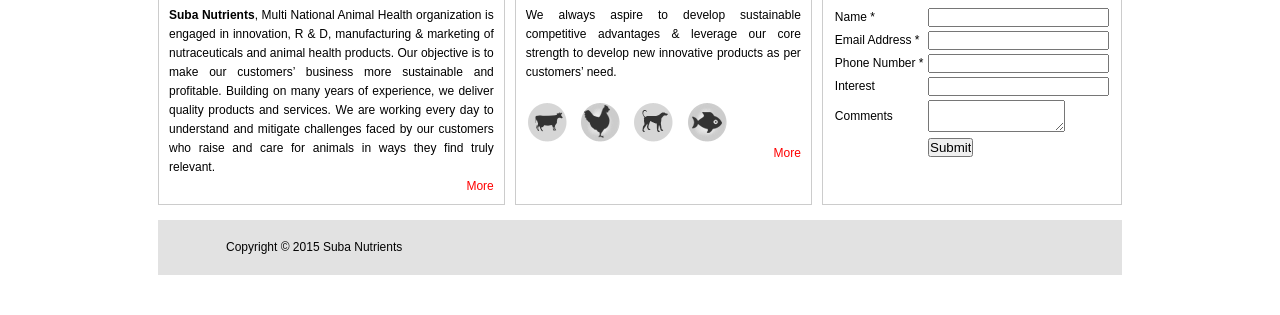
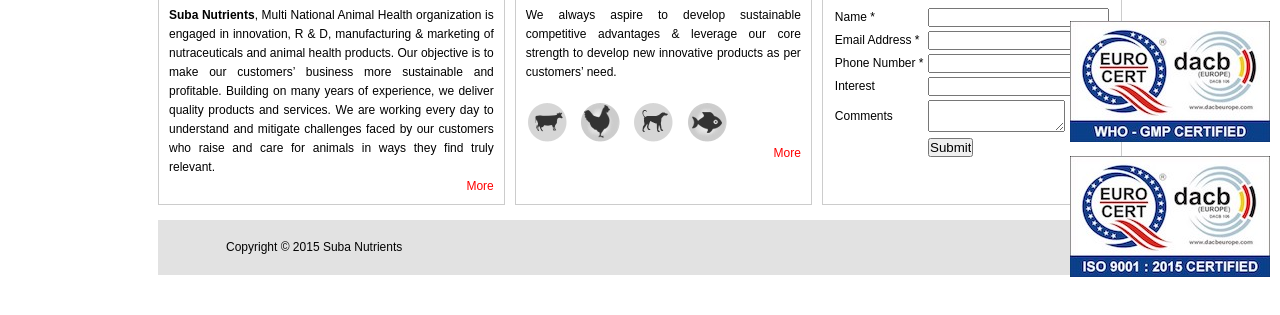
Before and after one commit to aforarup/suba, a plain HTML site: page index.html in a window 1280 px wide. Shown: the part 463-778 px from the top of the page. Drawn offline with Linux system fonts and the light colour scheme; a web font is replaced by a local one.

Commit message:
certificates

```diff
--- a/images/style000.css
+++ b/images/style000.css
@@ -156,6 +156,15 @@ a { outline:none;}
 
 .element	{ position:fixed; top:25%; left:0%;  }
 
+.certificate {
+    margin: 10px;
+    overflow: hidden;
+    position: fixed;
+    right: 0;
+    bottom: 50px;
+    width: 200px;
+}
+
 #homebanner {
 	margin: 0px;
 	padding: 0px;
--- a/index.html
+++ b/index.html
@@ -277,15 +277,25 @@ function emailcheck(str)
 
 
     <div class="clear"></div>
-	<div class="footer"> <span>Copyright © 2015 Suba Nutrients</span>
+	<div class="footer">
+
+
+        <span>Copyright © 2015 Suba Nutrients</span>
 
 	</div>
 </div>
 </div>
 <script language="javascript" src="images/mootools.js" type="text/javascript"></script>
 <div class="element"><img src="images/call.png" alt="" width="38" height="200" heighct="209" /><!--a href="contact-us.html"><br />
+
   <img src="images/contact.png" alt="" width="38" height="199" border="0" /></a-->
   <!-- Go to www.addthis.com/dashboard to customize your tools -->
+<div class="certificate">
+
+        <img src="images/WHO_GMP_CERTIFIED.jpg">
+    <br/><br/>
+        <img src="images/ISO%209001%20-%202015%20CERTIFIED.jpg">
+</div>
 <script type="text/javascript" src="//s7.addthis.com/js/300/addthis_widget.js#pubid=ra-53d65f0d370192b0"></script></div>
 
 
```
Also changed, not shown: images/ISO 9001 - 2015 CERTIFIED.jpg (added), images/WHO_GMP_CERTIFIED.jpg (added).
